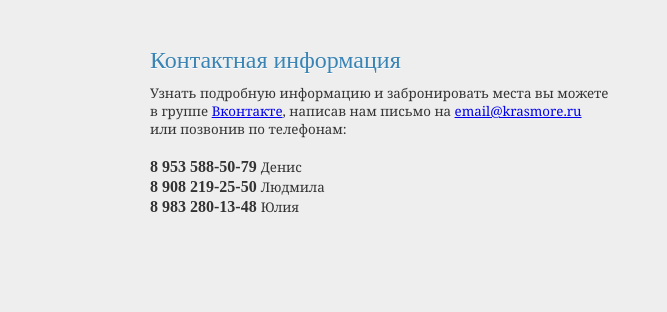
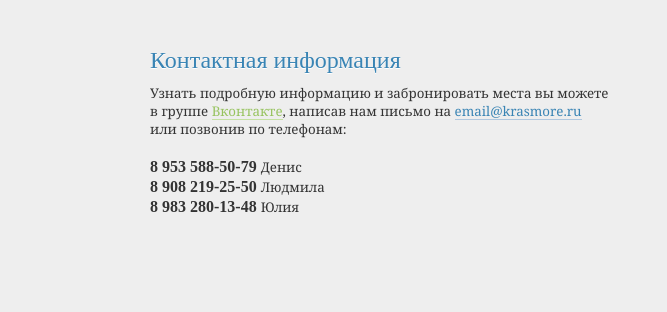
Before and after one commit to Shal1928/krasmore, a plain HTML site: page trunk/krasmore.ru/site/index.html in a window 1280 px wide. In both pictures the pointer is over the link "Вконтакте". Shown: the part 1134-1446 px from the top of the page, 0-667 px from the left. Before the commit the page ends 800 px from the top, so only its background shows below. After the commit the page ends 800 px from the top, so only its background shows below. Drawn offline with Linux system fonts and the light colour scheme; some packages are replaced by stand-ins of ours.

Commit message:
Add A link styles with underline

```diff
--- a/trunk/krasmore.ru/site/Styles/Common.css
+++ b/trunk/krasmore.ru/site/Styles/Common.css
@@ -6,6 +6,36 @@ body
 {
      background-color:#ffffff;
      font: 14 Georgia,'Times New Roman',serif;
+}
+
+/*Links*/
+a:link, a:visited
+{
+    text-decoration: none;
+    background: -moz-linear-gradient(left, #B0C8DF, #B0C8DF 100%);
+    background: -ms-linear-gradient(left, #B0C8DF, #B0C8DF 100%);
+    background: -o-linear-gradient(left, #B0C8DF, #B0C8DF 100%);
+    background: -webkit-gradient(linear, 0 0, 100% 0, from(#B0C8DF), to(#B0C8DF));
+    background: -webkit-linear-gradient(left, #B0C8DF, #B0C8DF 100%);
+    background: linear-gradient(left, #B0C8DF, #B0C8DF 100%);
+    background-position: 0 100%;
+    background-size: 10px 1px;
+    background-repeat: repeat-x;
+    color: #3984b4;
+}
+
+a:hover, a:active {
+    text-decoration: none;
+    background: -moz-linear-gradient(left, #C5E1A2, #C5E1A2 100%);
+    background: -ms-linear-gradient(left, #C5E1A2, #C5E1A2 100%);
+    background: -o-linear-gradient(left, #C5E1A2, #C5E1A2 100%);
+    background: -webkit-gradient(linear, 0 0, 100% 0, from(#C5E1A2), to(#C5E1A2));
+    background: -webkit-linear-gradient(left, #C5E1A2, #C5E1A2 100%);
+    background: linear-gradient(left, #C5E1A2, #C5E1A2 100%);
+    background-position: 0 100%;
+    background-size: 10px 1px;
+    background-repeat: repeat-x;
+    color: #97c35f;
 }
 
 img
```
